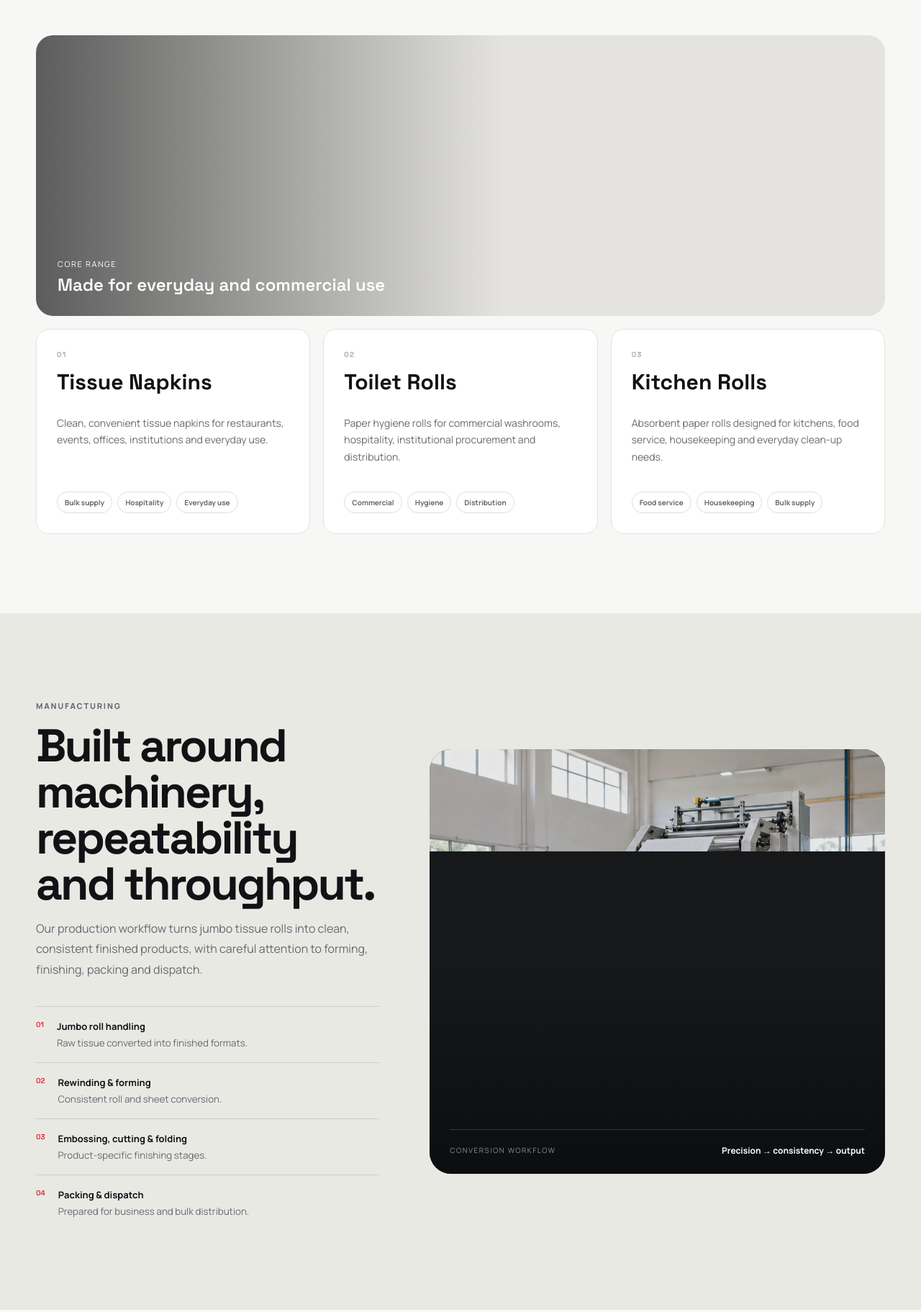
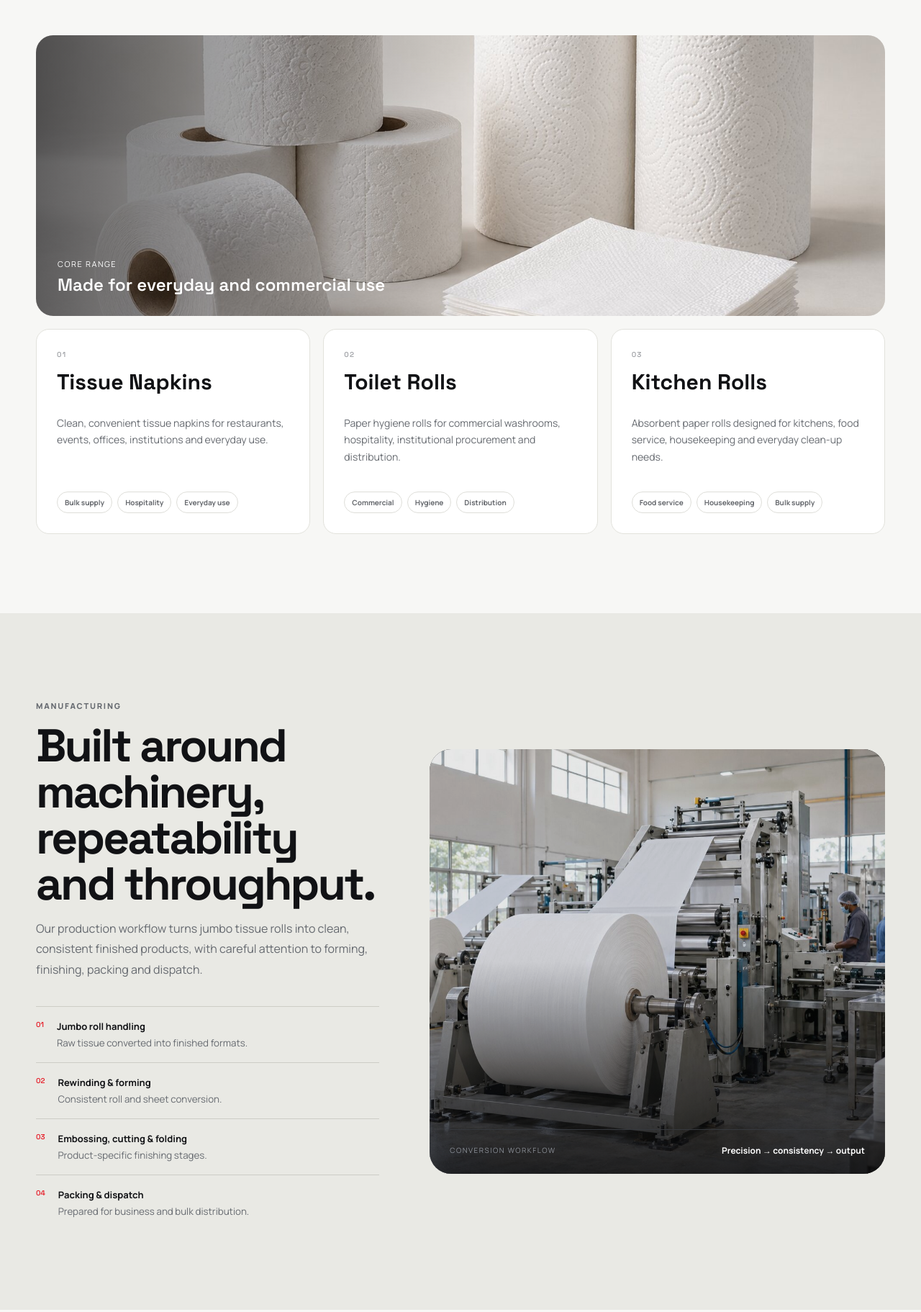
Before and after one commit to Ashaupperla/safai-industries, a website: page index.html in a window 1280 px wide. Shown: the part 1237-3060 px from the top of the page at 72% size. Drawn offline with Linux system fonts and the light colour scheme.

Commit message:
Fix remaining large image assets

```diff
--- a/index.html
+++ b/index.html
@@ -74,7 +74,7 @@
           <p>From daily-use napkins to commercial rolls, our core product range is built for hospitality, institutions, distributors and other bulk buyers.</p>
         </div>
         <div class="product-showcase reveal">
-          <img src="assets/tissue-products.png" alt="Tissue napkins, toilet rolls and kitchen rolls" />
+          <img src="assets/tissue-products.jpg" alt="Tissue napkins, toilet rolls and kitchen rolls" />
           <div><span>Core range</span><strong>Made for everyday and commercial use</strong></div>
         </div>
         <div class="product-grid product-grid-real">
@@ -114,7 +114,7 @@
           </div>
         </div>
         <div class="factory-panel factory-panel-photo reveal delay-1">
-          <img src="assets/tissue-factory.png" alt="Tissue paper rolls moving through a conversion line" />
+          <img src="assets/tissue-factory.jpg" alt="Tissue paper rolls moving through a conversion line" />
           <div class="factory-caption"><span>Conversion workflow</span><strong>Precision → consistency → output</strong></div>
         </div>
       </div>
```
Also changed, not shown: assets/tissue-products.jpg (added), dist/assets/tissue-products.jpg (added), dist/index.html.
